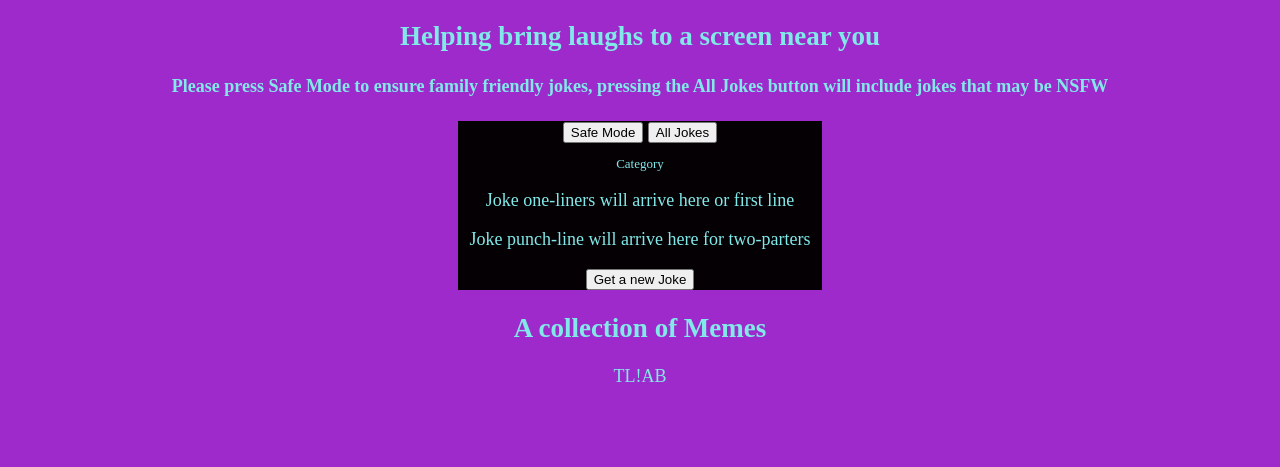
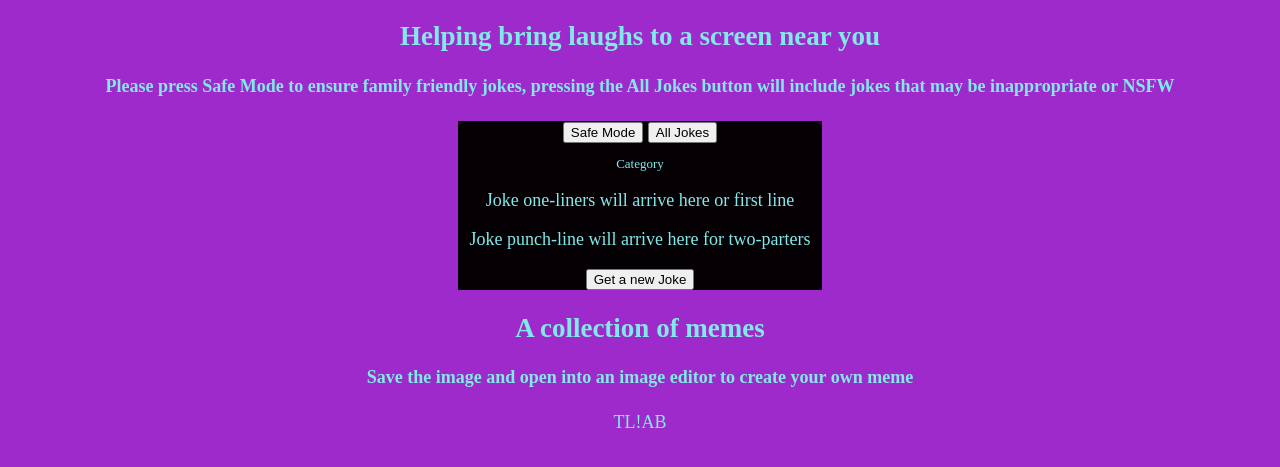
Before and after one commit to DegenerateKingofCode/Phase-1-Project-Jokes-On-Demand, a plain HTML site: page index.html in a window 1280 px wide. Shown: the part 69-536 px from the top of the page. Drawn offline with Linux system fonts and the light colour scheme; no server answers.

Commit message:
css border around images and more html

```diff
--- a/index.html
+++ b/index.html
@@ -11,7 +11,7 @@
   <body>
     <h1 id="Title"> Jokes on Demand</h1>
     <h2 id= "Title-sub-heading"> Helping bring laughs to a screen near you</h2>
-    <h4 id ="Joke-Box-Directions"> Please press Safe Mode to ensure family friendly jokes, pressing the All Jokes button will include jokes that may be NSFW</h4>
+    <h4 id ="Joke-Box-Directions"> Please press Safe Mode to ensure family friendly jokes, pressing the All Jokes button will include jokes that may be inappropriate or NSFW</h4>
     <div id="Joke-Box">
         <button id="safe-mode-filter"> Safe Mode </button>
         <button id="all-joke-filter"> All Jokes </button>
@@ -26,7 +26,8 @@
 </div>
 
     <section>
-        <h2>A collection of Memes</h2>
+        <h2>A collection of memes</h2>
+        <h4>Save the image and open into an image editor to create your own meme</h4>
         <ul id="meme-list"></ul>
     </section>
 
--- a/index.js
+++ b/index.js
@@ -52,7 +52,6 @@ const lineTwo = document.getElementById("line-two")
 let categoryLine = document.getElementById("category")
 categoryLine.textContent = `Catergory: ${data.category}`
 
-
 if (data.type === "single"){
     lineOne.textContent = data.joke
 
--- a/style.css
+++ b/style.css
@@ -16,3 +16,7 @@ body {
 #category {
     font-size: small;
 }
+
+img {
+    padding: 10px;
+}
```
